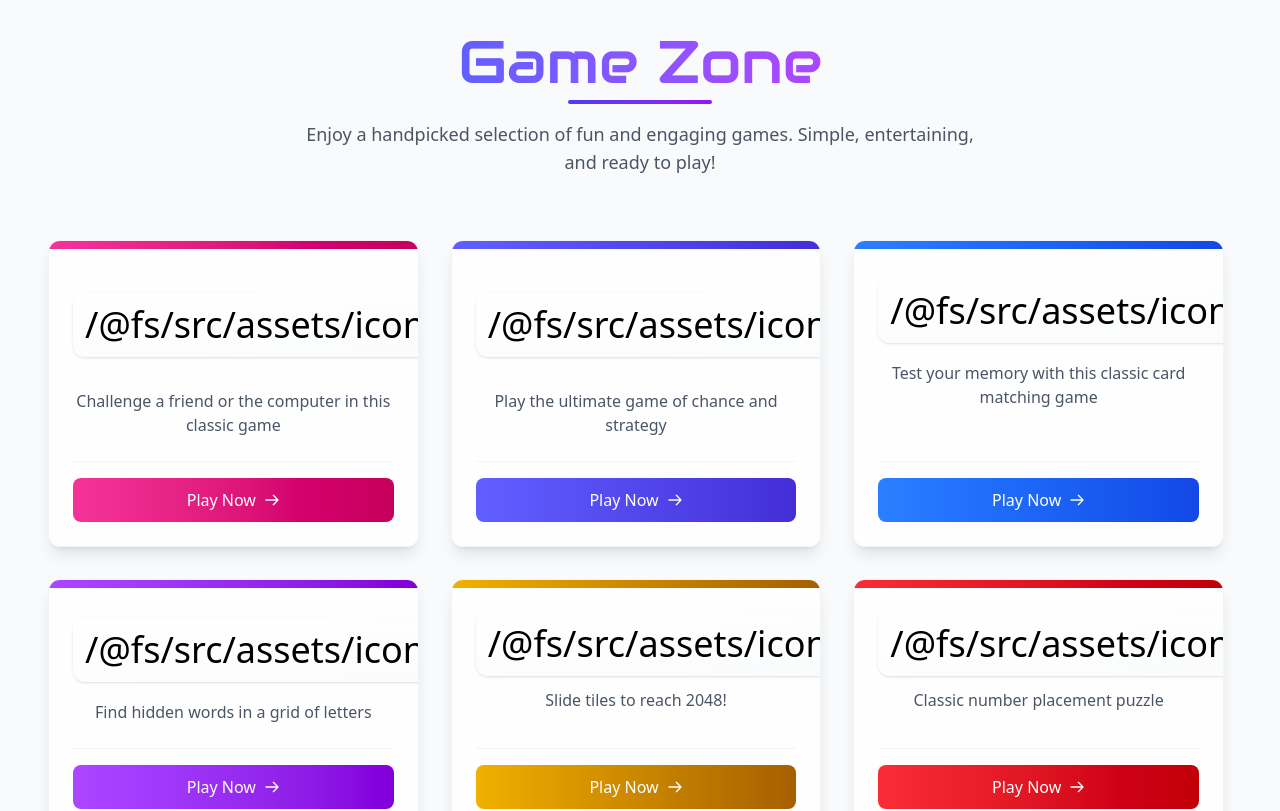
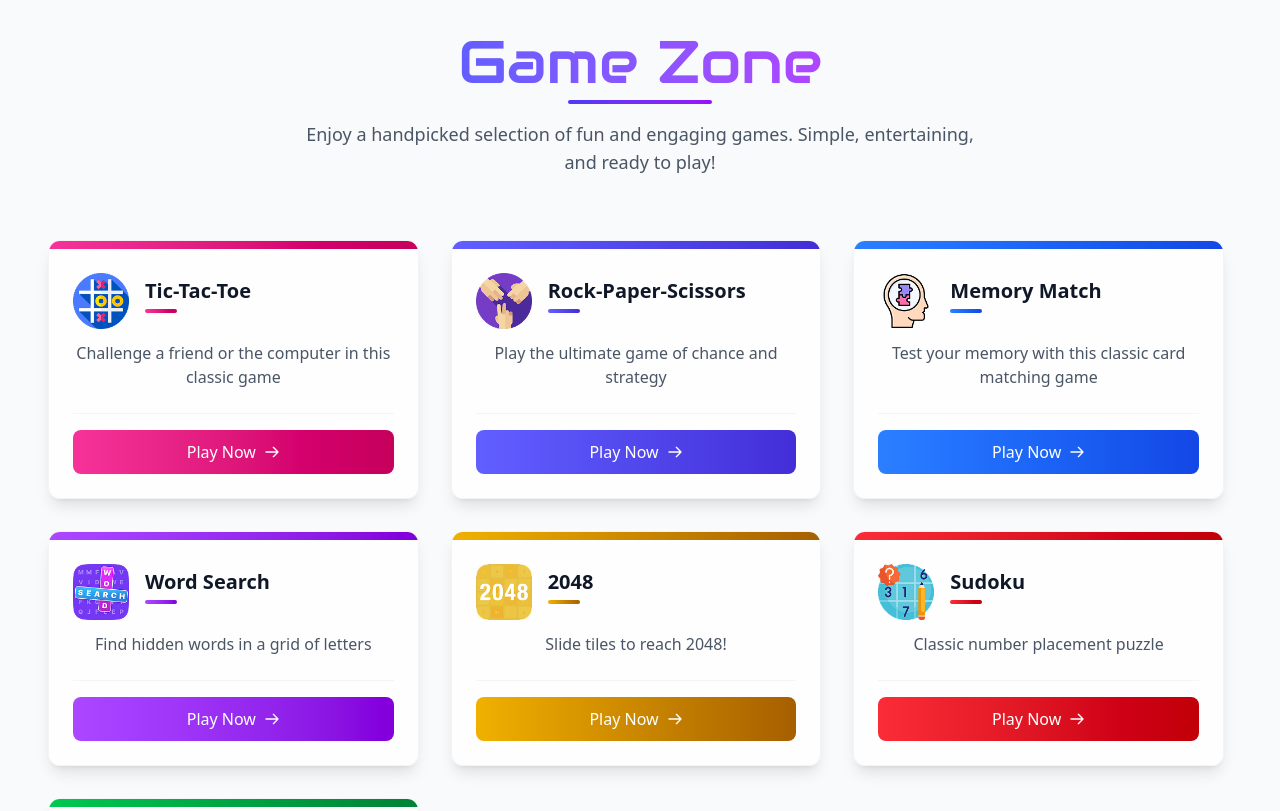
Before and after one commit to umangsondagar3401/gamezone, a React (Vite) app: page / in a window 1280 px wide. Shown: the top 811 px of the page. Built offline with nearby package versions, Linux system fonts and the light colour scheme; a web font is replaced by a local one.

Commit message:
Update GameCard.tsx

```diff
--- a/src/components/GameCard.tsx
+++ b/src/components/GameCard.tsx
@@ -25,11 +25,11 @@ const GameCard = ({ game }: { game: Game }) => {
         />
         <div className="p-5 sm:p-6 flex-1 flex flex-col">
           <div className="flex items-center gap-4 flex-col sm:flex-row justify-center sm:justify-start">
-            <div className="flex-shrink-0 p-3 rounded-xl bg-gradient-to-br from-white to-gray-50 shadow-sm">
-              <span className="text-3xl sm:text-4xl inline-block min-w-18 text-center">
-                {game.icon}
-              </span>
-            </div>
+            <img
+              src={game.icon}
+              alt={game.name}
+              className="w-12 h-12 sm:w-14 sm:h-14 object-contain"
+            />
             <div>
               <h3 className="text-lg sm:text-xl font-bold text-gray-900 mb-1">
                 {game.name}
```
